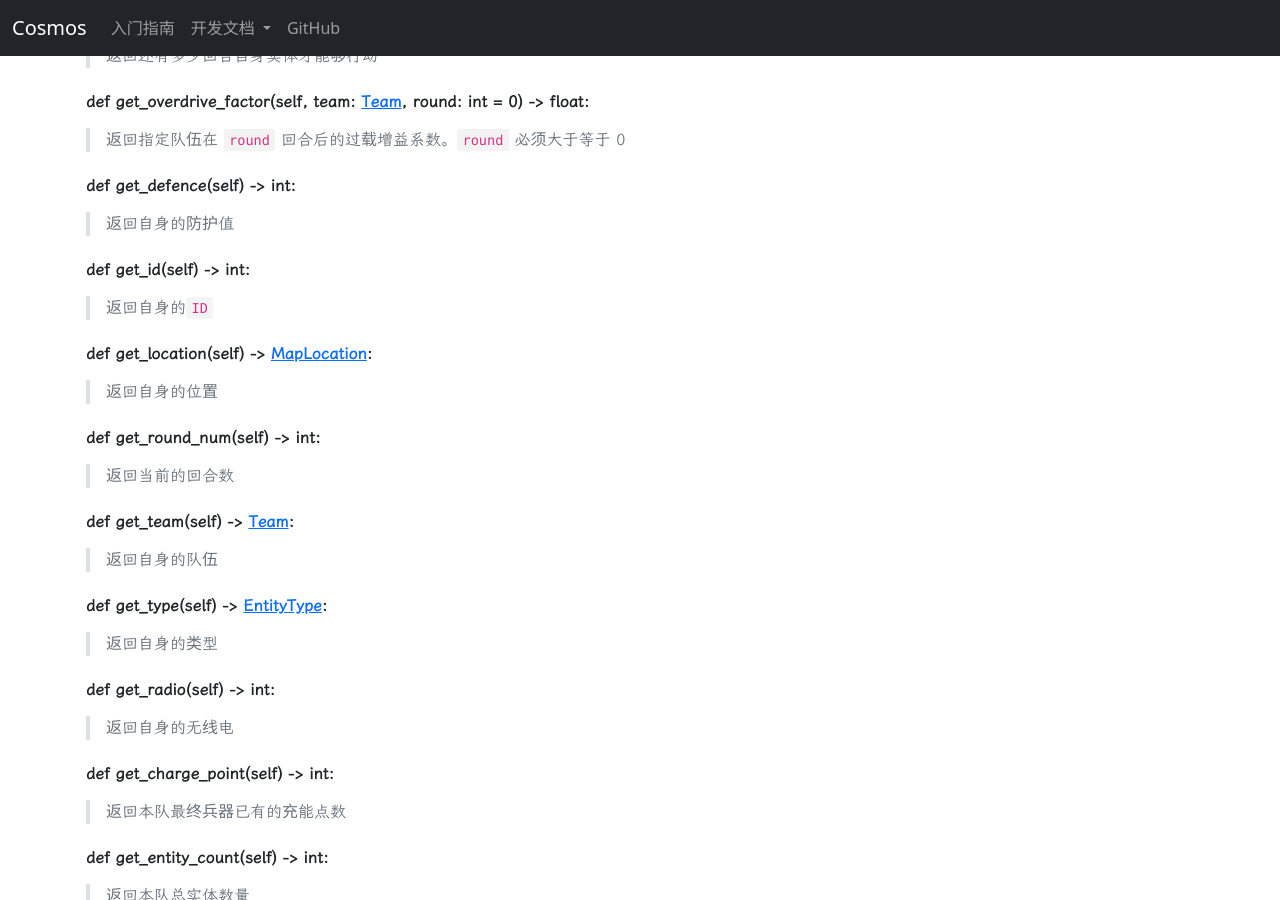
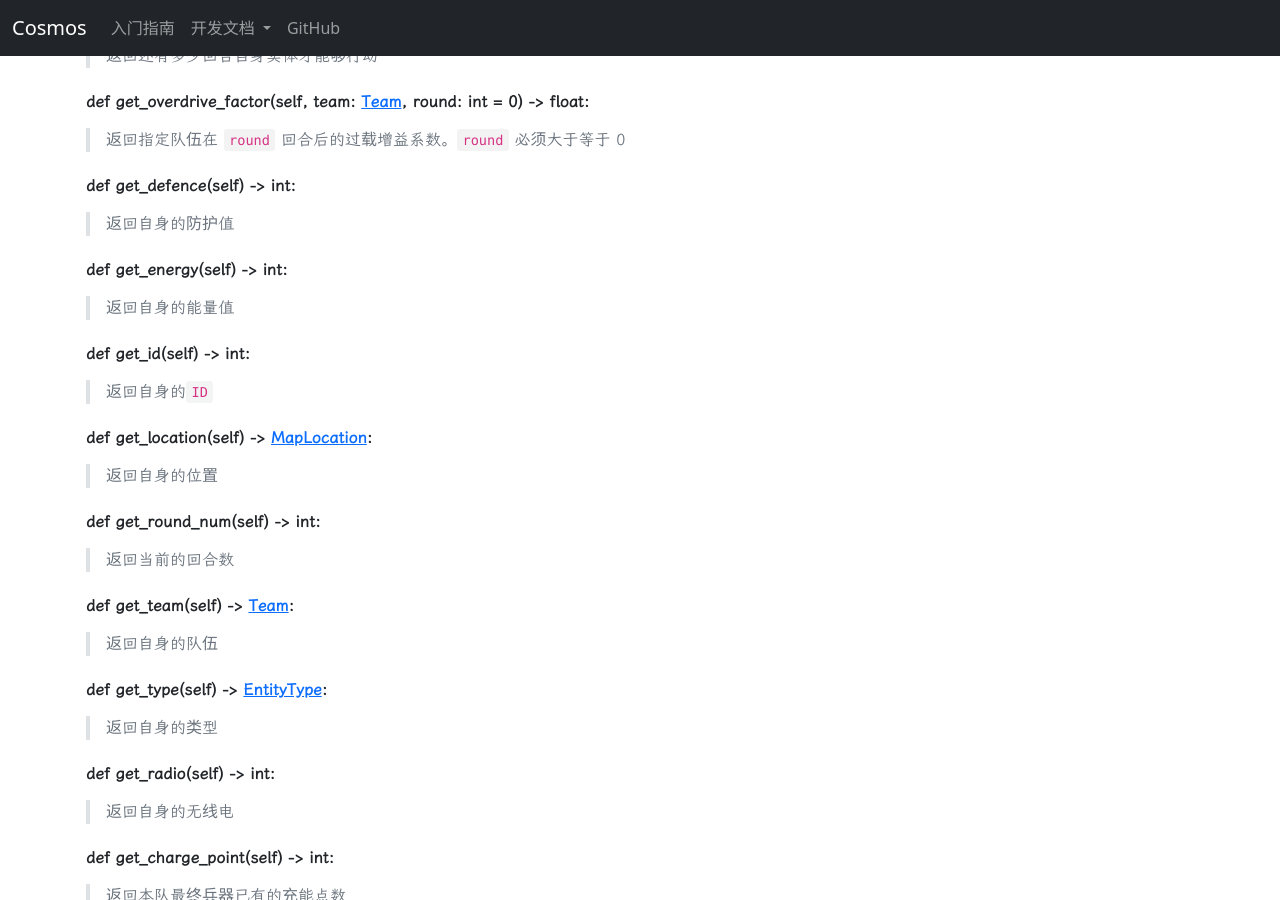
Before and after one commit to NGMAAAYO/Cosmos, a Jekyll site: the page built from documents/Controller.md, in a window 1280 px wide and 900 px high, scrolled down 483 px. Built offline with Jekyll 4.4.1, drawn with Linux system fonts in a browser that asks for light colours; some web fonts are replaced; our own code applies the rules of GitHub Pages for plain Markdown files; comment, search, counter and statistics services are not loaded.

Commit message:
Update Controller.md

```diff
--- a/documents/Controller.md
+++ b/documents/Controller.md
@@ -27,6 +27,10 @@ from core.entity import Controller
 #### def get_defence(self) -> int:
 
 > 返回自身的防护值
+
+#### def get_energy(self) -> int:
+
+> 返回自身的能量值
 
 #### def get_id(self) -> int:
 
```
